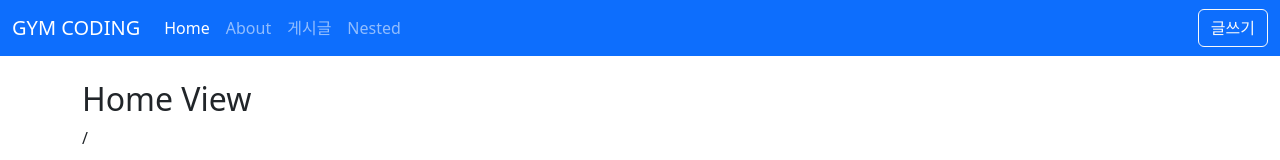
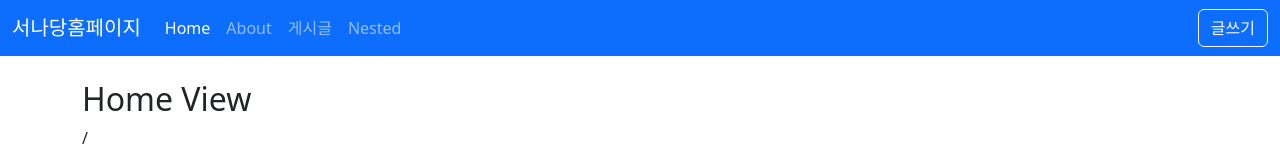
Before and after one commit to ssunaa/vue3-posts-ts, a Vue app: page / in a window 1280 px wide. Shown: the top 160 px of the page. Built offline with nearby package versions, Linux system fonts and the light colour scheme.

Commit message:
fix: name 변경

```diff
--- a/src/layouts/TheHeader.vue
+++ b/src/layouts/TheHeader.vue
@@ -2,7 +2,7 @@
   <header>
     <nav class="navbar navbar-expand-sm navbar-dark bg-primary">
       <div class="container-fluid">
-        <a class="navbar-brand" href="#">GYM CODING</a>
+        <a class="navbar-brand" href="#">서나당홈페이지</a>
         <button
           class="navbar-toggler"
           type="button"
```
